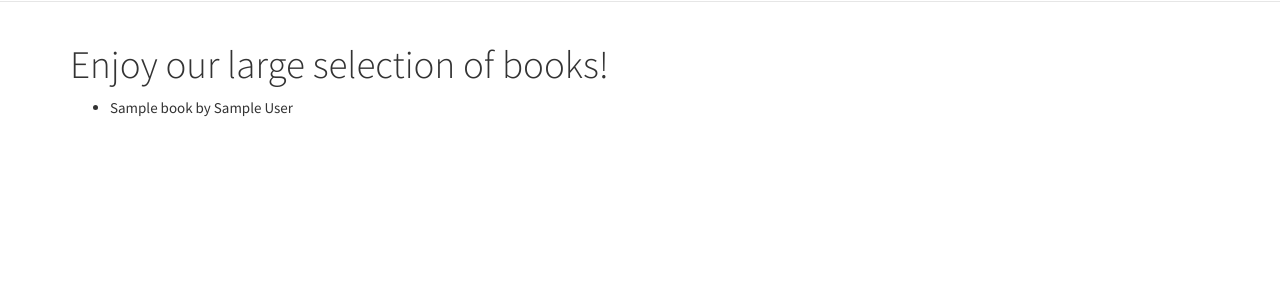
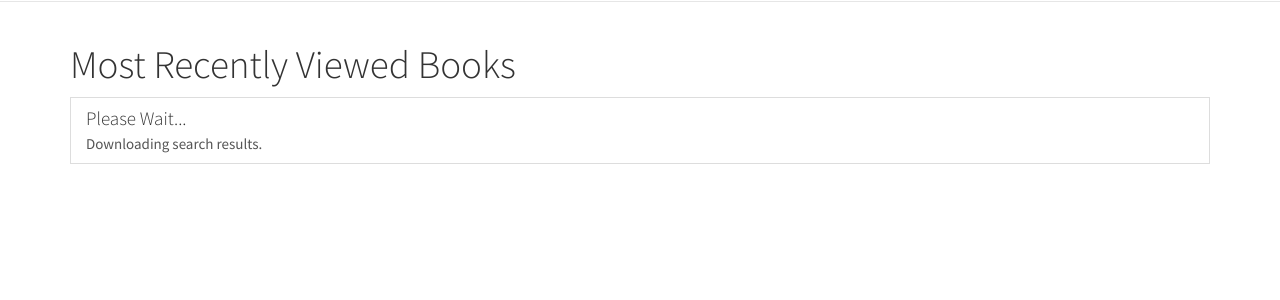
Before and after one commit to cshinaver/BookFinder, a Flask app: template bookfinder/templates/recently_viewed_books.html in a window 1280 px wide. Shown: the part 51-351 px from the top of the page. Run offline with Flask 2, Linux system fonts and the light colour scheme; the template is opened without the code that fills it: most values are stand-ins (such as "Sample title", 1, 10 or a date in 2020); some libraries are stand-ins or nearby versions.

Commit message:
issue #93 Recently viewed books page now pulls most recently viewed books (works now)

```diff
--- a/bookfinder/static/js/search.js
+++ b/bookfinder/static/js/search.js
@@ -1,3 +1,14 @@
+function get_book_list_for_isbn(json_isbns) {
+    isbn_list = JSON.parse(json_isbns);
+    document.getElementById("result-list").innerHTML = "";
+    isbn_list.forEach(function(isbn) {
+        get_file('/api/books_list/?title=' + isbn, function(text) {
+            book_list = JSON.parse(text);
+                add_book_to_list(book_list[0]);
+        });
+    });
+}
+
 function get_book_list(query) {
     get_file('/api/books_list/?title=' + query, function(text) {
         document.getElementById("result-list").innerHTML = "";
--- a/bookfinder/templates/recently_viewed_books.html
+++ b/bookfinder/templates/recently_viewed_books.html
@@ -2,11 +2,21 @@
 {% block title %}All Books{% endblock %}
 {% block content %}
     <div id="page-body" class="container">
-        <h1>Enjoy our large selection of books!</h1>
-        <ul>
-            {% for book in books %}
-                <li>{{ book.title }} by {{ book.author }}</li>
-            {% endfor %}
-        </ul>
+        <h1>Most Recently Viewed Books</h1>
+        <div id="result-list" class="list-group">
+            <a class="list-group-item">
+                <h4 class="list-group-item-heading">Please Wait...</h4>
+                <p class="list-group-item-text">Downloading search results.</p>
+            </a>
+        </div>
     </div>
 {% endblock %}
+{% block footer %}
+    {{ super() }}
+    <script src="/static/js/get-file.js"></script>
+    <script src="/static/js/book-list.js"></script>
+    <script src="/static/js/search.js"></script>
+    <script>
+        get_book_list_for_isbn('{{ isbns | safe }}');
+    </script>
+{% endblock %}
```
Also changed, not shown: bookfinder/views.py (+9 -11 lines).
